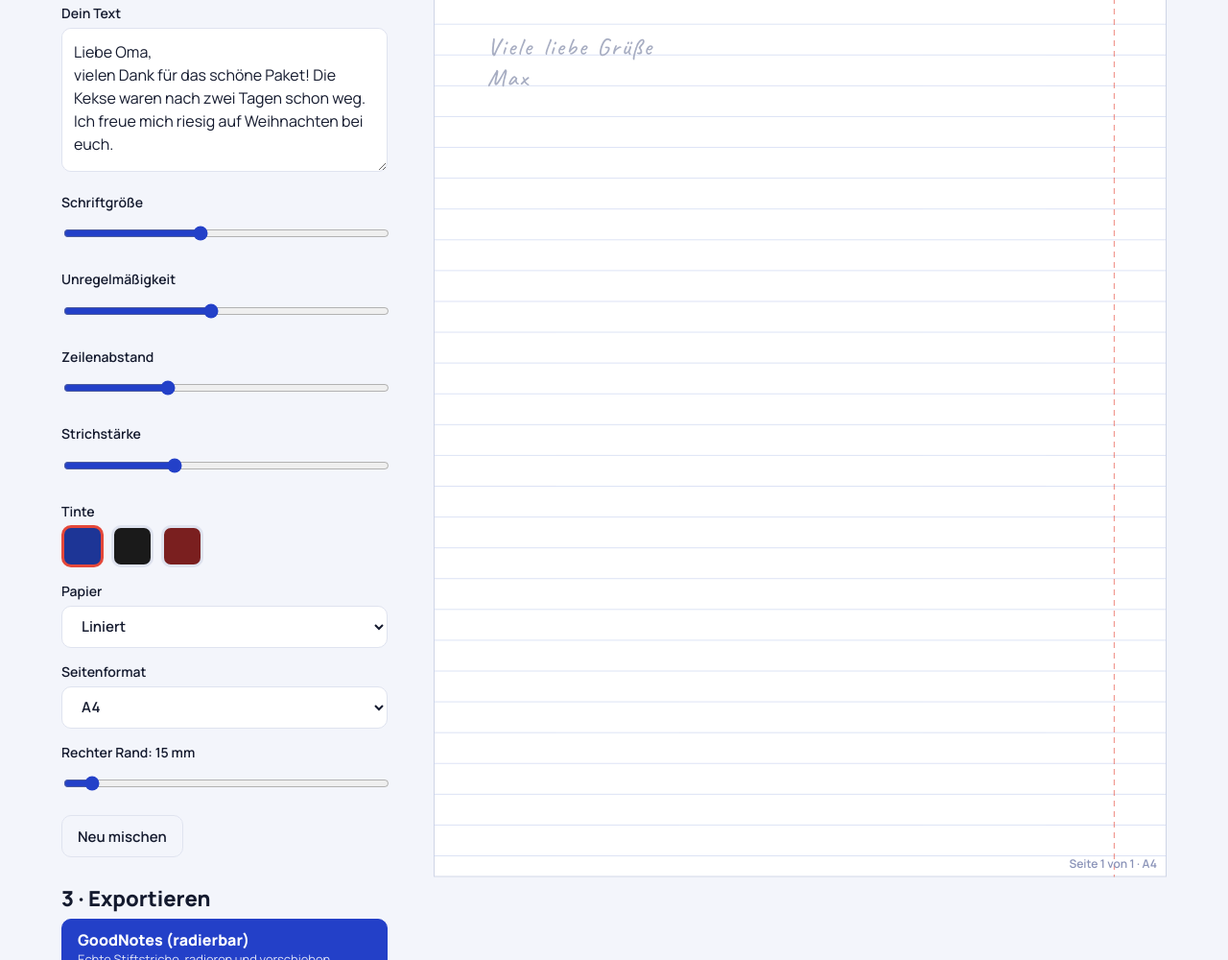
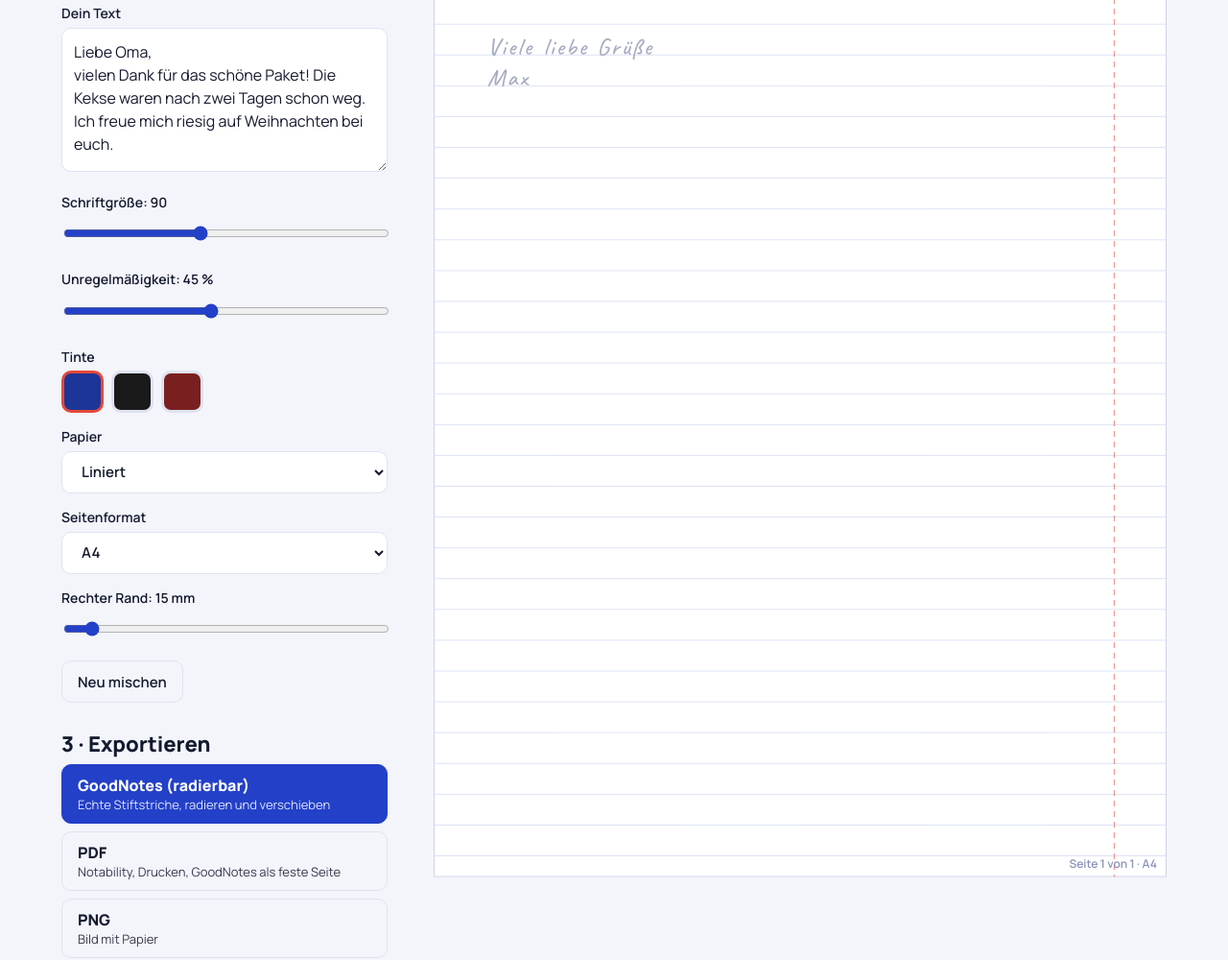
Before and after one commit to SchreibmaschineUltra/Handschrift, a plain HTML site: page index.html in a window 1280 px wide. Shown: the part 1319-2319 px from the top of the page at 96% size. Drawn offline with Linux system fonts and the light colour scheme.

Commit message:
Regler für Zeilenabstand und Strichstärke entfernt, Werte an den übrigen Reglern
Zeilenabstand und Strichstärke nutzen jetzt die bisherigen Standardwerte.

Co-Authored-By: Claude Opus 5.5 <noreply@anthropic.com>
Claude-Session: https://claude.ai/code/session_01HpiRV49CDpT9GeNy9XC4LC

```diff
--- a/index.html
+++ b/index.html
@@ -111,10 +111,8 @@ vielen Dank für das schöne Paket! Die Kekse waren nach zwei Tagen schon weg. I
 
 Viele liebe Grüße
 Max</textarea>
-<label for="sSize">Schriftgröße</label><input type="range" id="sSize" min="40" max="160" value="90">
-<label for="sJit">Unregelmäßigkeit</label><input type="range" id="sJit" min="0" max="100" value="45">
-<label for="sGap">Zeilenabstand</label><input type="range" id="sGap" min="60" max="140" value="85">
-<label for="sW">Strichstärke</label><input type="range" id="sW" min="40" max="220" value="100">
+<label for="sSize">Schriftgröße: <span id="sizeVal"></span></label><input type="range" id="sSize" min="40" max="160" value="90">
+<label for="sJit">Unregelmäßigkeit: <span id="jitVal"></span></label><input type="range" id="sJit" min="0" max="100" value="45">
 <label>Tinte</label>
 <div class="inks" id="inks"></div>
 <label for="paper">Papier</label>
@@ -209,7 +207,7 @@ document.addEventListener('keydown',e=>{if((e.ctrlKey||e.metaKey)&&e.key==='z'&&
 /* Ausgabe */
 const out=$('#out'),oc=out.getContext('2d'),wrapEl=$('#outWrap');
 function rng(s){return()=>{s|=0;s=s+0x6D2B79F5|0;let t=Math.imul(s^s>>>15,1|s);t=t+Math.imul(t^t>>>7,61|t)^t;return((t^t>>>14)>>>0)/4294967296}}
-const opts=()=>({S:+$('#sSize').value,J:$('#sJit').value/100,G:$('#sGap').value/100,SW:$('#sW').value/100,paper:$('#paper').value});
+const opts=()=>({S:+$('#sSize').value,J:$('#sJit').value/100,G:.85,SW:1,paper:$('#paper').value});
 const CAV=fs=>`500 ${fs}px Caveat, cursive`;
 /* Zeilen setzen: liefert pro Zeile Glyphen mit x-Position und Zufallsabweichung */
 function layout(W,S,J,measure){
@@ -313,7 +311,9 @@ function makePdf(){
 $('#inks').innerHTML=INKS.map(([c,n],i)=>`<button data-c="${c}" aria-label="${n}" aria-pressed="${i===0}" style="background:${c}"></button>`).join('');
 $('#inks').addEventListener('click',e=>{const b=e.target.closest('button');if(!b)return;ink=b.dataset.c;
   for(const x of $('#inks').children)x.setAttribute('aria-pressed',x===b);drawPad();ui();render()});
-for(const id of['#txt','#sSize','#sJit','#sGap','#sW','#paper'])$(id).addEventListener('input',render);
+const valShow=()=>{$('#sizeVal').textContent=$('#sSize').value;$('#jitVal').textContent=$('#sJit').value+' %'};
+valShow();
+for(const id of['#txt','#sSize','#sJit','#paper'])$(id).addEventListener('input',()=>{valShow();render()});
 try{const v=localStorage.getItem('hs-gnsize');if(v)$('#gnSize').value=v}catch(e){}
 $('#gnSize').addEventListener('change',e=>{try{localStorage.setItem('hs-gnsize',e.target.value)}catch(x){}render()});
 $('#bMix').onclick=()=>{seed++;render()};
```
